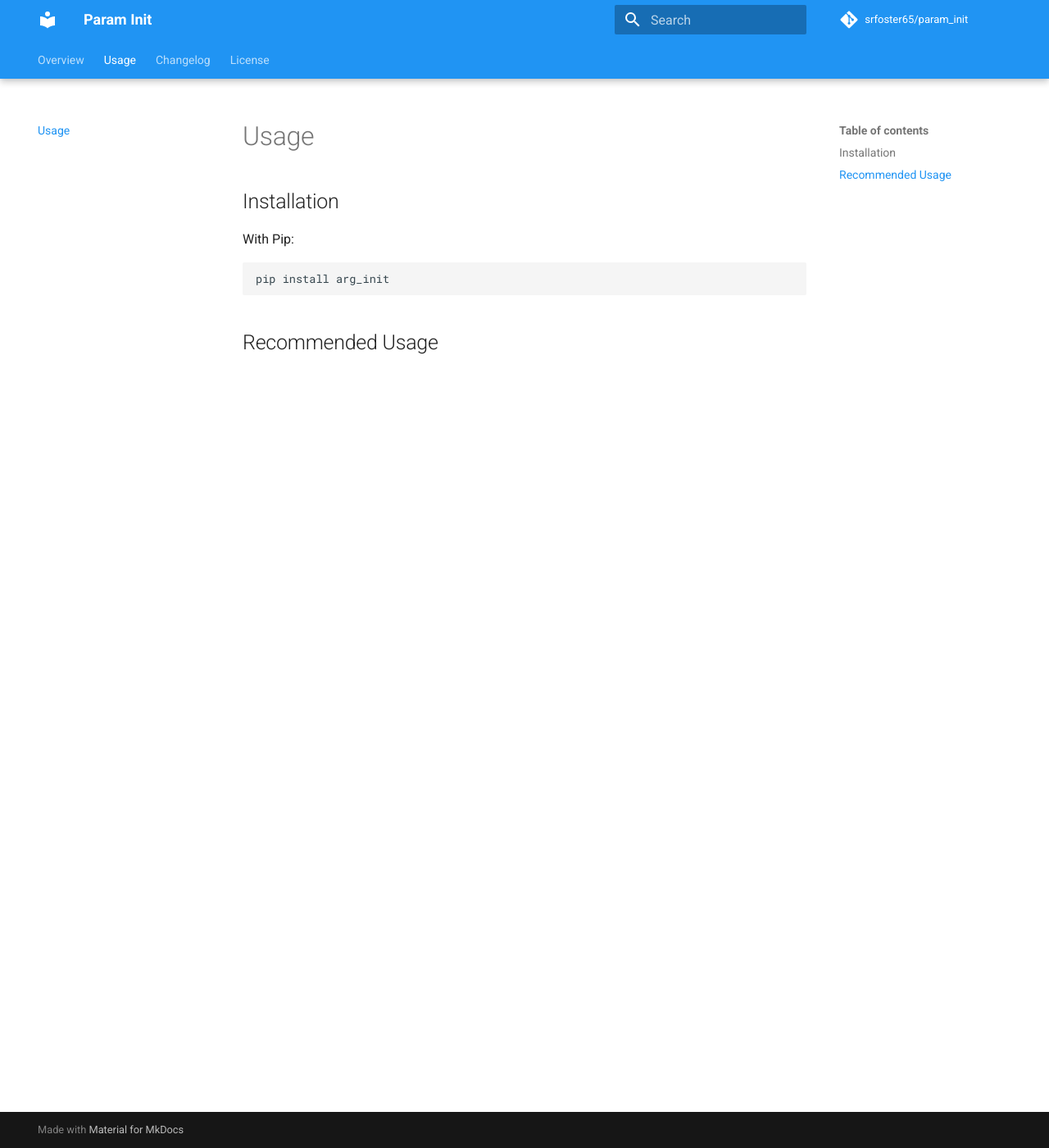
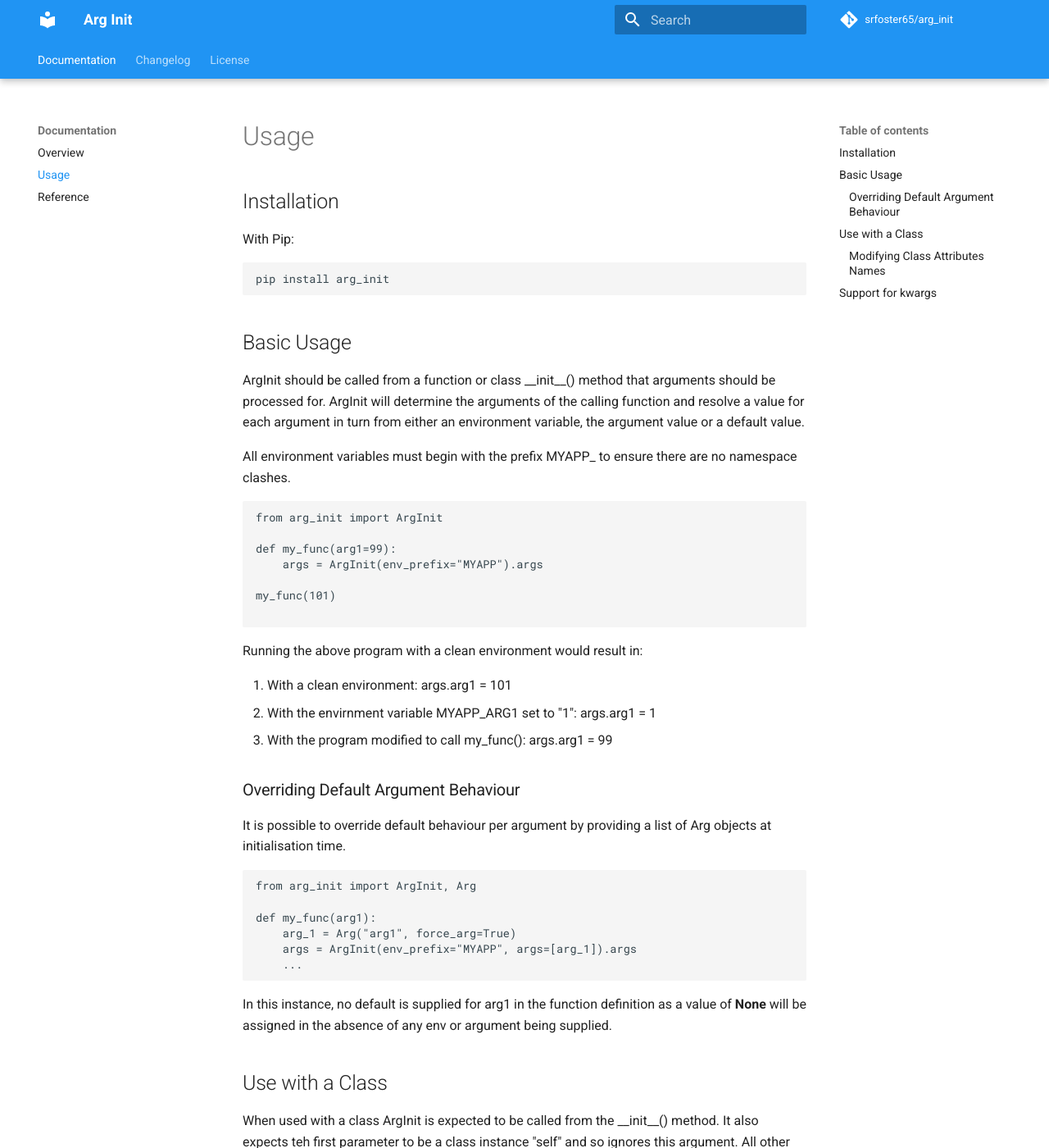
Before and after one commit to srfoster65/arg_init, an MkDocs documentation site: the page built from docs/usage.md, in a window 1280 px wide and 1400 px high. Shown: the whole window at 82% size. Built offline with MkDocs 1.6.1 and Material for MkDocs 9.7.7, drawn with Linux system fonts in a browser that asks for light colours; comment, search, counter and statistics services are not loaded; some of the changed text lies outside the part shown.

Commit message:
Update documentation

````diff
--- a/docs/usage.md
+++ b/docs/usage.md
@@ -8,4 +8,95 @@
 pip install arg_init
 ```
 
-## Recommended Usage
+## Basic Usage
+
+ArgInit should be called from a function or class \_\_init\_\_() method that arguments should be processed for. ArgInit will determine the arguments of the calling function and resolve a value for each argument in turn from either an environment variable, the argument value or a default value.
+
+All environment variables must begin with the prefix MYAPP_ to ensure there are no namespace clashes.
+
+```python
+from arg_init import ArgInit
+
+def my_func(arg1=99):
+    args = ArgInit(env_prefix="MYAPP").args
+
+my_func(101)
+
+```
+
+Running the above program with a clean environment would result in:
+
+1. With a clean environment:
+        args.arg1 = 101
+2. With the envirnment variable MYAPP_ARG1 set to "1":
+        args.arg1 = 1
+3. With the program modified to call my_func():
+        args.arg1 = 99
+
+### Overriding Default Argument Behaviour
+
+It is possible to override default behaviour per argument by providing a list of Arg objects at initialisation time.
+
+```python
+from arg_init import ArgInit, Arg
+
+def my_func(arg1):
+    arg_1 = Arg("arg1", force_arg=True)
+    args = ArgInit(env_prefix="MYAPP", args=[arg_1]).args
+    ...
+```
+
+In this instance, no default is supplied for arg1 in the function definition as a value of **None** will be assigned in the absence of any env or argument being supplied.
+
+## Use with a Class
+
+When used with a class ArgInit is expected to be called from the \_\_init\_\_() method. It also expects teh first parameter to be a class instance "self" and so ignores this argument. All other arguments are processed.
+
+```python
+from arg_init import ArgInit
+
+class MyApp:
+    def __init__(self, arg1=None):
+        ArgInit(env_prefix="myapp").set(self)
+        ...
+
+```
+
+The call to set() passing in the argument "self", will set attributes with the same name as the arguments on the MyApp class instance.
+
+### Modifying Class Attributes Names
+
+The names of the resolved arguments, and hence applied class attributes can be modified with the use of the Arg object and the attr argument.
+
+```python
+from arg_init import ArgInit, Arg
+
+class MyApp:
+    def __init__(self, arg1=None):
+        arg_1 = Arg("arg1", attr="_arg1")
+        ArgInit(env_prefix="myapp", args=[arg_1]).set(self)
+        ...
+
+```
+
+In the example above, the instance of MyApp would have an attribute **_arg1** set with a value provided by resolving the arg1 argument.
+
+## Support for kwargs
+
+Support for kwargs in function signatures is provided via the argument **use_kwargs**.
+
+
+```python
+from arg_init import ArgInit, Arg
+
+def my_func(self, **kwargs):
+    args = ArgInit(env_prefix="myapp", use_kwargs=True).args
+    ...
+
+fn = my_func({"test": "hello"})
+
+```
+
+Running the above program would result in fn.args.test being assigned the value "hello"
+
+As before, environment variables will also be processed. If an envirnment variable MYAPP_TEST were assigned the value of "world", this would result in fn.args.test being assigned the value "world".
--- a/mkdocs.yml
+++ b/mkdocs.yml
@@ -1,9 +1,9 @@
-site_name: "Param Init"
-site_description: "Package to simplify parameter initialisation."
-repo_url: "https://github.com/srfoster65/param_init"
-repo_name: "srfoster65/param_init"
+site_name: "Arg Init"
+site_description: "Package to simplify Argument initialisation."
+repo_url: "https://github.com/srfoster65/arg_init"
+repo_name: "srfoster65/arg_init"
 site_dir: "site"
-watch: [readme.md, docs/overview.md, docs/usage.md, docs/license.md, docs/changelog.md]
+watch: [readme.md, docs/overview.md, docs/usage.md, docs/license.md, docs/changelog.md, docs/reference.md]
 
 theme:
   name: material
@@ -16,8 +16,10 @@
     primary: blue
 
 nav:
-    - Overview: overview.md
-    - Usage: usage.md
+    - Documentation:
+      - Overview: overview.md
+      - Usage: usage.md
+      - Reference: reference.md
     - Changelog: changelog.md
     - License: license.md
 
@@ -41,4 +43,3 @@
 plugins:
 # - section-index
 - search
-# - markdown-exec
````
Also changed, not shown: docs/changelog.md (+10 -0 lines), docs/reference.md (added, +62 -0 lines), readme.md (+18 -14 lines).
